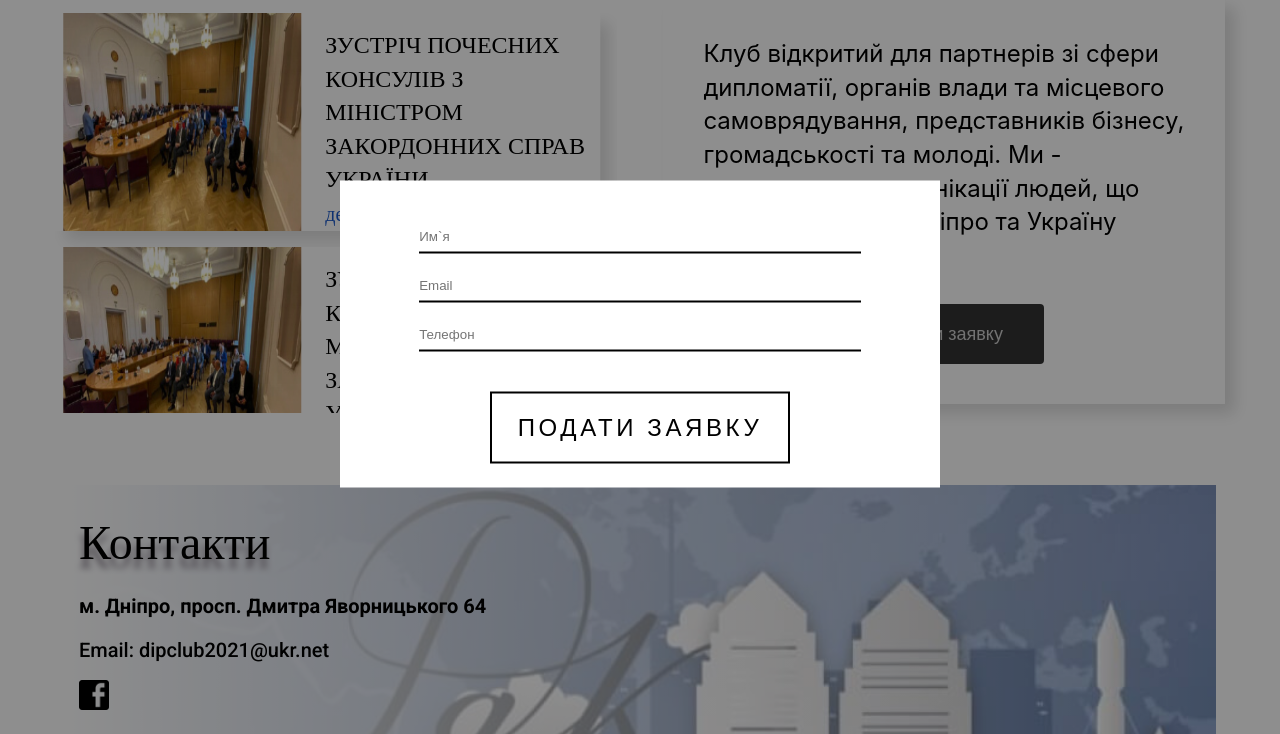
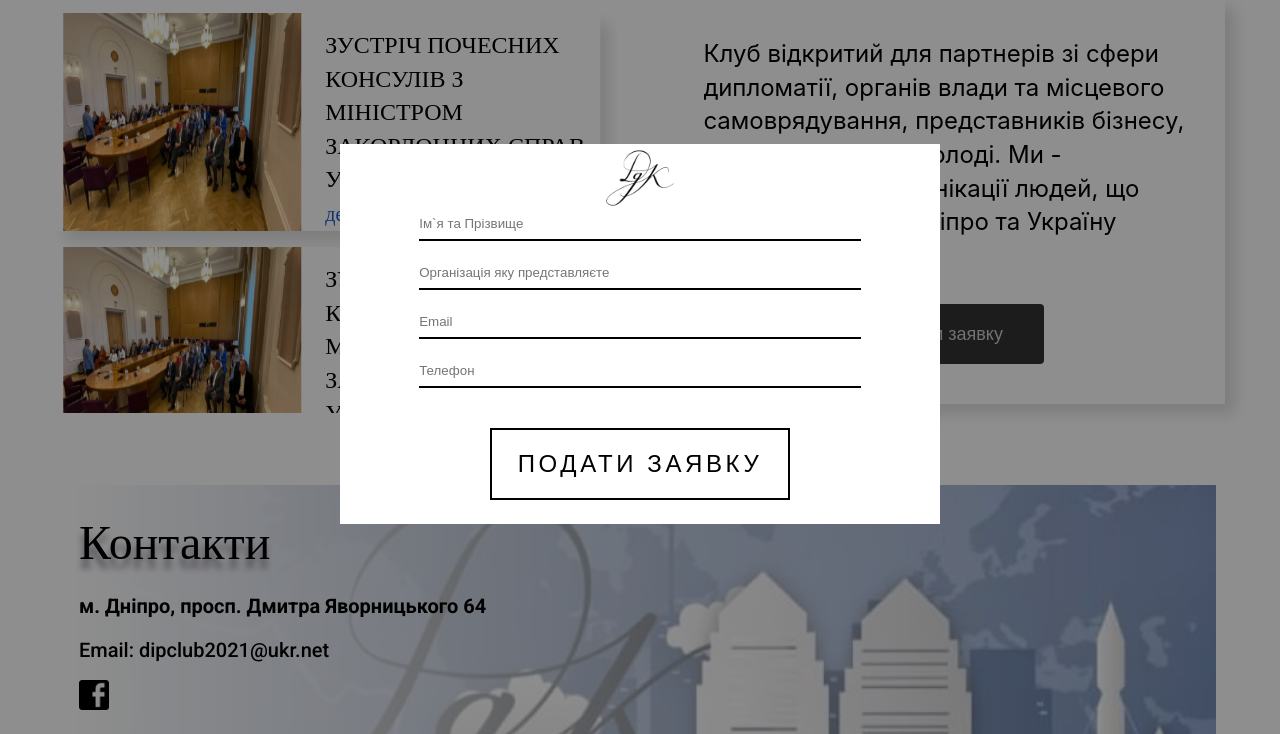
Before and after one commit to Fraktalin/dipclub, a plain HTML site: page index.html in a window 1280 px wide. Both pictures are taken after a click on the button "подати заявку". Shown: the part 3823-4557 px from the top of the page. Drawn offline with nearby package versions, Linux system fonts and the light colour scheme; a web font is replaced by a local one.

Commit message:
changed form

```diff
--- a/index.html
+++ b/index.html
@@ -412,11 +412,21 @@
       </div>
     </footer>
     <form action="" class="main-form hidden">
+      <div class="form-wrap">
+        <img src="./images/logo-transparent.png" class="form-logo" alt="" />
         <input
           id="name"
           type="text"
           name="user_name"
-        placeholder="Им`я"
+          placeholder="Iм`я та Прiзвище"
+          class="main-form-input"
+          required=""
+        />
+        <input
+          id="org"
+          type="text"
+          name="user_org"
+          placeholder="Організація яку представляєте"
           class="main-form-input"
           required=""
         />
@@ -438,6 +448,7 @@
         <button id="final-button" class="submit-button" type="submit">
           подати заявку
         </button>
+      </div>
     </form>
     <div class="overlay hidden"></div>
     <div class="message hidden" style="text-align: center">
--- a/index.js
+++ b/index.js
@@ -6,43 +6,6 @@ const menuBtn = document.querySelector(".menu-btn"),
   inputs = document.querySelectorAll(".main-form-input"),
   mainForm = document.querySelector(".main-form"),
   overlay = document.querySelector(".overlay");
-
-// $(document).ready(function () {
-//   $(".members-wrap").slick({
-//     infinite: true,
-//     slidesToShow: 3,
-//     slidesToScroll: 3,
-//     arrow: true,
-//     responsive: [
-//       {
-//         breakpoint: 1024,
-//         settings: {
-//           slidesToShow: 3,
-//           slidesToScroll: 3,
-//           infinite: true,
-//         },
-//       },
-//       {
-//         breakpoint: 768,
-//         settings: {
-//           slidesToShow: 2,
-//           slidesToScroll: 2,
-//         },
-//       },
-//       {
-//         breakpoint: 480,
-//         settings: {
-//           dots: false,
-//           slidesToShow: 1,
-//           slidesToScroll: 1,
-//         },
-//       },
-//       // You can unslick at a given breakpoint now by adding:
-//       // settings: "unslick"
-//       // instead of a settings object
-//     ],
-//   });
-// });
 for (const i of burgerLinks) {
   i.addEventListener("click", hideBurger);
 }
@@ -67,6 +30,7 @@ function sendForm(e) {
       method: "GET",
       data: {
         user_phone: $("#phone").val(),
+        user_org: $("#org").val(),
         user_name: $("#name").val(),
         user_email: $("#email").val(),
       },
--- a/styles/_main-section.scss
+++ b/styles/_main-section.scss
@@ -138,7 +138,16 @@
   overflow-y: scroll;
   padding-right: 8px;
 }
-
+.form-wrap {
+  position: relative;
+}
+.form-logo {
+  position: absolute;
+  width: 100px;
+  left: 50%;
+  top: -30px;
+  transform: translate(-50%, -50%);
+}
 .news-wrap::-webkit-scrollbar {
   width: 4px;
   height: 8px;
@@ -396,6 +405,9 @@
   padding: 24px;
   background: rgb(255, 255, 255);
 }
+.main-form {
+  padding-top: 48px;
+}
 .submit-button {
   background: transparent;
   border: 2px solid rgb(0, 0, 0);
```
Also changed, not shown: images/logo-transparent.png (added), styles/main.css, 1 other file. Lines whose indentation alone changed are shown as unchanged.
